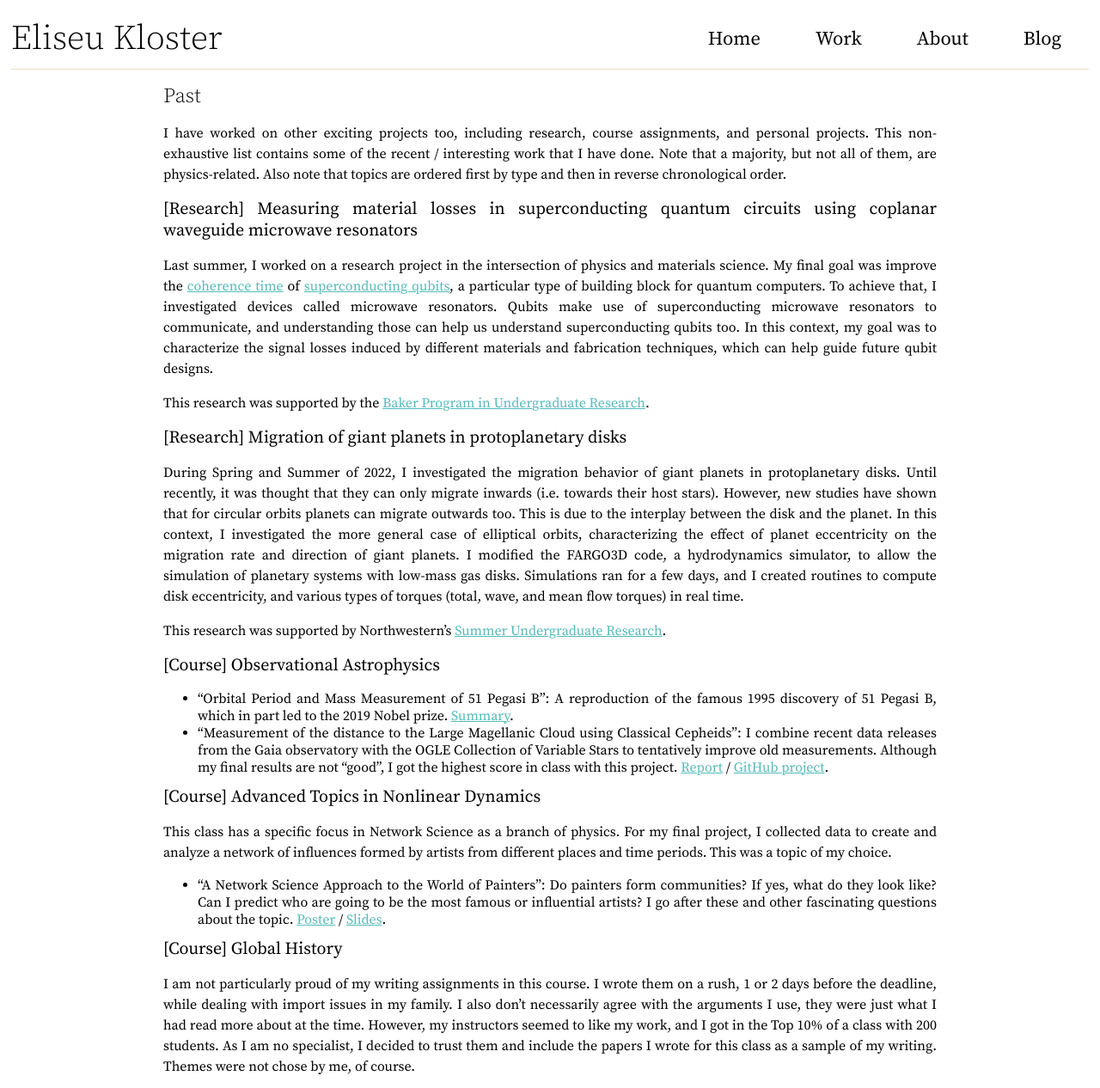
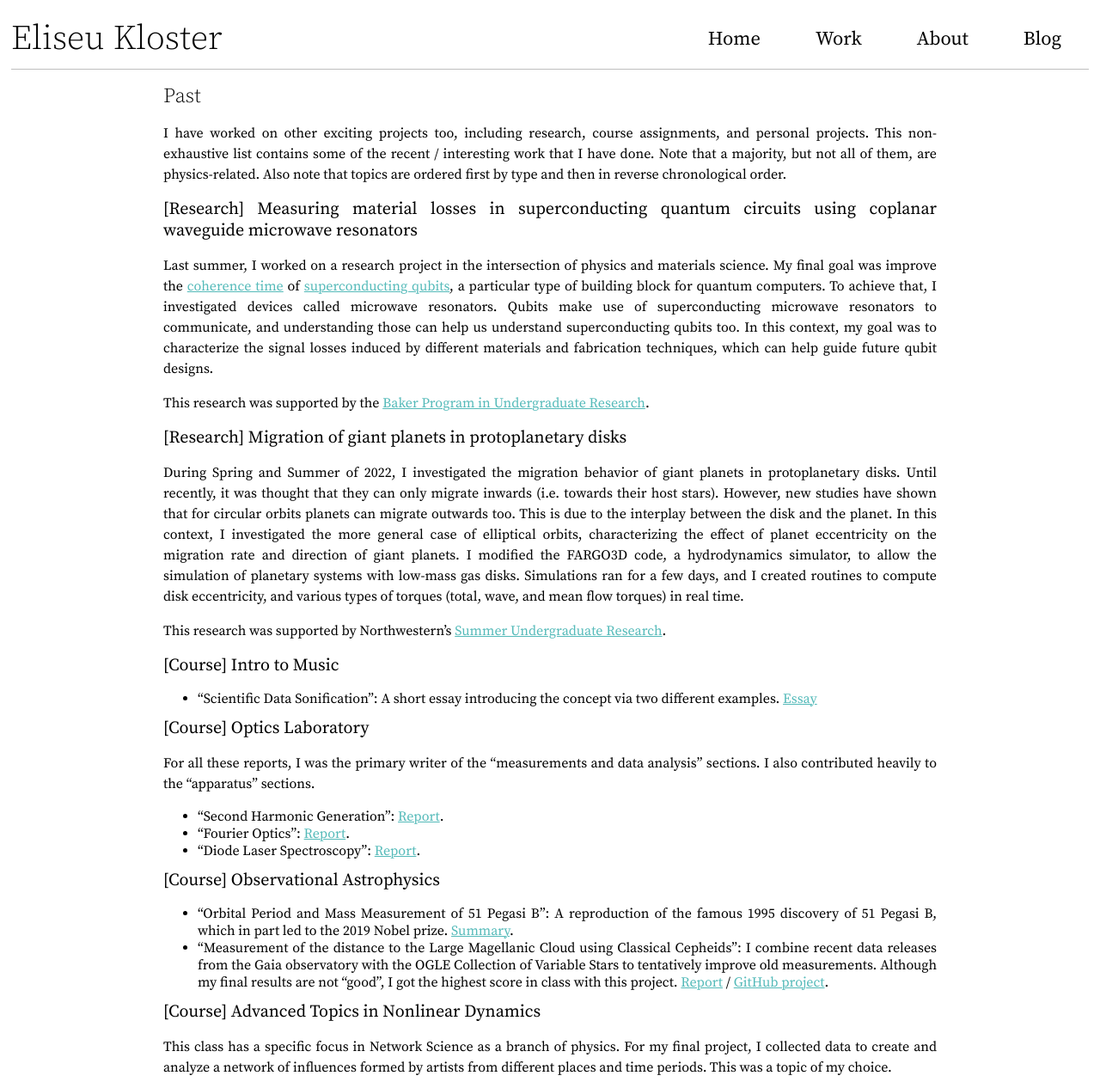
Before and after one commit to eliseukloster/eliseukloster.github.io, a plain HTML site: page work/index.html in a window 1280 px wide. Shown: the top 1266 px of the page at 86% size. Drawn offline with nearby package versions, Linux system fonts and the light colour scheme.

Commit message:
update colors & add more courses to work page

```diff
--- a/css/style.css
+++ b/css/style.css
@@ -84,10 +84,10 @@ this right now: https://bugs.chromium.org/p/chromium/issues/detail?id=534732
 }
 
 #menu-main li{
-/*     outline: solid #E9DAC1 0.15rem;
+/*     outline: solid #bfbfbf 0.15rem;
     border-radius: 0.2rem; */
 /*     border-bottom: 0.15rem solid;
-    border-color: #E9DAC1; */
+    border-color: #bfbfbf; */
 
     padding: 0 1.6rem;
     margin: 0.4rem 0.4rem;
@@ -99,7 +99,7 @@ this right now: https://bugs.chromium.org/p/chromium/issues/detail?id=534732
     flex-direction: row;
     align-items: center;
     justify-content: space-between;
-    border-bottom: solid #e9dac1 0.1rem;
+    border-bottom: solid #bfbfbf 0.1rem;
     padding-bottom: 10px;
 }
 
@@ -262,7 +262,7 @@ footer {
 }
 
 .foothr{
-    border-top: solid #e9dac1 0.1rem;
+    border-top: solid #bfbfbf 0.1rem;
     border-style: solid none none none;
     width: 100%;
 }
--- a/work/index.html
+++ b/work/index.html
@@ -80,6 +80,17 @@
 <h3 id="research-migration-of-giant-planets-in-protoplanetary-disks">[Research] Migration of giant planets in protoplanetary disks</h3>
 <p>During Spring and Summer of 2022, I investigated the migration behavior of giant planets in protoplanetary disks. Until recently, it was thought that they can only migrate inwards (i.e. towards their host stars). However, new studies have shown that for circular orbits planets can migrate outwards too. This is due to the interplay between the disk and the planet. In this context, I investigated the more general case of elliptical orbits, characterizing the effect of planet eccentricity on the migration rate and direction of giant planets. I modified the FARGO3D code, a hydrodynamics simulator, to allow the simulation of planetary systems with low-mass gas disks. Simulations ran for a few days, and I created routines to compute disk eccentricity, and various types of torques (total, wave, and mean flow torques) in real time.</p>
 <p>This research was supported by Northwestern&rsquo;s <a class = "link" href="https://undergradresearch.northwestern.edu/funding/surg/" target="_blank">Summer Undergraduate Research</a>.</p>
+<h3 id="course-intro-to-music">[Course] Intro to Music</h3>
+<ul>
+<li>&ldquo;Scientific Data Sonification&rdquo;: A short essay introducing the concept via two different examples. <a class = "link" href="mus.pdf">Essay</a></li>
+</ul>
+<h3 id="course-optics-laboratory">[Course] Optics Laboratory</h3>
+<p>For all these reports, I was the primary writer of the &ldquo;measurements and data analysis&rdquo; sections. I also contributed heavily to the &ldquo;apparatus&rdquo; sections.</p>
+<ul>
+<li>&ldquo;Second Harmonic Generation&rdquo;: <a class = "link" href="phy357a.pdf">Report</a>.</li>
+<li>&ldquo;Fourier Optics&rdquo;: <a class = "link" href="phy357b.pdf">Report</a>.</li>
+<li>&ldquo;Diode Laser Spectroscopy&rdquo;: <a class = "link" href="phy357c.pdf">Report</a>.</li>
+</ul>
 <h3 id="course-observational-astrophysics">[Course] Observational Astrophysics</h3>
 <ul>
 <li>&ldquo;Orbital Period and Mass Measurement of 51 Pegasi B&rdquo;: A reproduction of the famous 1995 discovery of 51 Pegasi B, which in part led to the 2019 Nobel prize. <a class = "link" href="51pegasiB.pdf">Summary</a>.</li>
```
Also changed, not shown: 4 other files.
